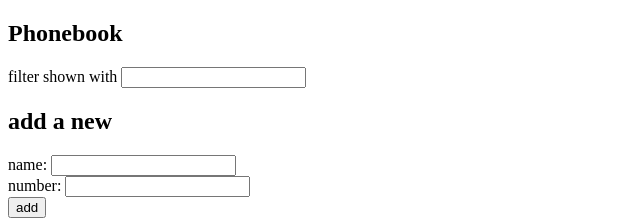
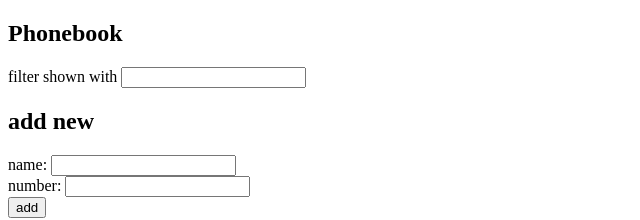
Before and after one commit to Jamesunekwuojo/part2, a React (Vite) app in the folder phonebook/: page / in a window 1280 px wide. Shown: the top 220 px of the page, without its empty margins (0-640 px from the left). Built offline with nearby package versions, Linux system fonts and the light colour scheme; no server answers.

Commit message:
changed something

```diff
--- a/phonebook/src/App.jsx
+++ b/phonebook/src/App.jsx
@@ -266,7 +266,7 @@ const App = () => {
       {/* Search field */}
       <Filter searchTerm={searchTerm} handleFilter={handleFilter} />
 
-      <h2>add a new</h2>
+      <h2>add  new</h2>
 
       {/* Form to add a new person */}
       <PersonForm
```
